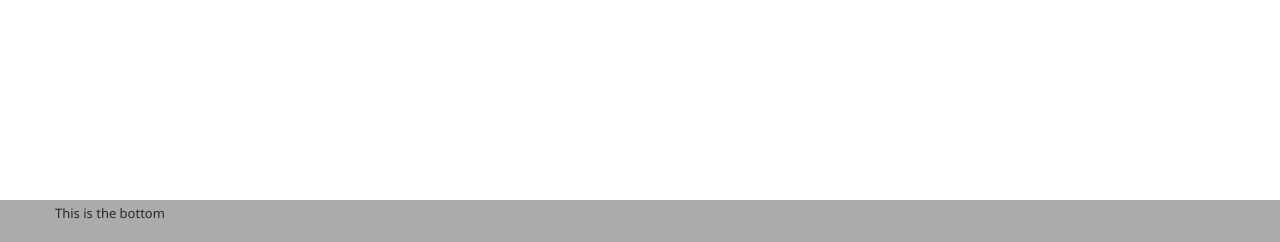
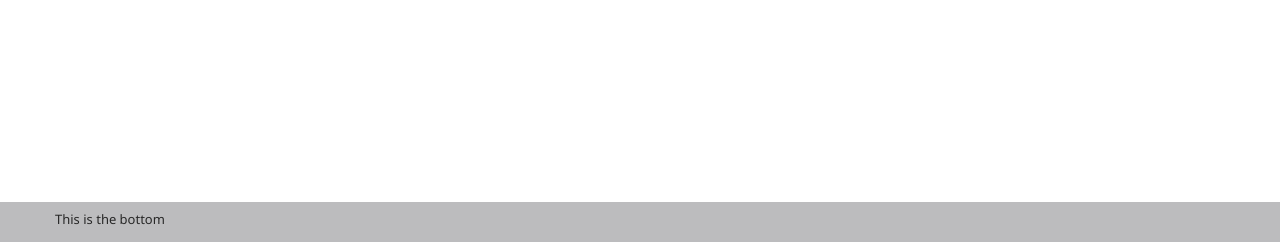
Before and after one commit to philipliou/Brew_Cloud, a PHP site: page / in a window 1280 px wide. Shown: the part 558-800 px from the top of the page. Run offline with PHP 8.4, Linux system fonts and the light colour scheme.

Commit message:
More style changes

```diff
--- a/css/style.css
+++ b/css/style.css
@@ -247,11 +247,24 @@ p {
 /*******************************************/
 /************* GENERIC CLASSES *************/
 /*******************************************/
+.wrapper {
+  min-height: 100%;
+  height: auto !important;
+  height: 100%;
+  margin: 0 auto -40px;
+  /* the bottom margin is the negative value of the footer's height */
+
+}
+.left {
+  float: left;
+}
+.right {
+  float: right;
+}
 /*******************************************/
 /***************** HEADER ******************/
 /*******************************************/
 header {
-  -ms-filter: "progid:DXImageTransform.Microsoft.Alpha(Opacity=@number100)";
   -moz-opacity: 0.9;
   -khtml-opacity: 0.9;
   opacity: 0.9;
@@ -272,19 +285,12 @@ header {
 /*******************************************/
 /***************** FOOTER ******************/
 /*******************************************/
-.wrapper {
-  min-height: 100%;
-  height: auto !important;
-  height: 100%;
-  margin: 0 auto -42px;
-  /* the bottom margin is the negative value of the footer's height */
-
+footer {
+  background-color: #bcbcbe;
+  color: inherit;
+  height: 36px;
+  padding-top: 4px;
 }
-footer {
-  background-color: #ababae;
-  color: inherit;
+.push {
+  height: 40px;
 }
-footer,
-.push {
-  height: 42px;
-}
--- a/index.php
+++ b/index.php
@@ -9,7 +9,7 @@
 <head>
 	<link href="css/bootstrap.css" rel="stylesheet" />
 	<link href="css/bootstrap-responsive.css" rel="stylesheet" />
-	<link href="http://www.stevepappas.net/css/style.css?a1" rel="stylesheet" />
+	<link href="css/style.css?a1" rel="stylesheet" />
 </head>
 <body>
 	<div class="wrapper">
--- a/less/colors.less
+++ b/less/colors.less
@@ -9,7 +9,7 @@
 
 @background-default: #FFF;
 @background-header: #28282A;
-@background-footer: #ABABAE;
+@background-footer: #BCBCBE;
 
 @error-message: #B22222;
 
--- a/less/style.less
+++ b/less/style.less
@@ -54,9 +54,9 @@ table
 
 .rounded-corners (@radius: 4px)
 {
-    border-radius: @radius;
     -webkit-border-radius: @radius;
     -moz-border-radius: @radius;
+    border-radius: @radius;
 }
 
 .border()
@@ -64,9 +64,8 @@ table
     border: 1px solid @border-color-light;
 }
 
-.transparent (@number: 0.5, @number100: 50)
+.transparent (@number: 0.5)
 {
-	-ms-filter:"progid:DXImageTransform.Microsoft.Alpha(Opacity=@number100)";
 	-moz-opacity: @number;
 	-khtml-opacity: @number;
 	opacity: @number;
@@ -145,13 +144,24 @@ p { line-height: inherit; padding: 4px 0 4px 0; }
 /************* GENERIC CLASSES *************/
 /*******************************************/
 
+.wrapper
+{
+	min-height: 100%;
+	height: auto !important;
+	height: 100%;
+	margin: 0 auto -40px; /* the bottom margin is the negative value of the footer's height */
+}
+
+.left { float: left; }
+.right { float: right; }
+
 /*******************************************/
 /***************** HEADER ******************/
 /*******************************************/
 
 header
 {
-	.transparent(0.9, 90);
+	.transparent(0.9);
 	background-color: @background-header;
 	color: @font-header;
 	height: 24px;
@@ -174,18 +184,12 @@ header
 /***************** FOOTER ******************/
 /*******************************************/
 
-.wrapper
-{
-	min-height: 100%;
-	height: auto !important;
-	height: 100%;
-	margin: 0 auto -42px; /* the bottom margin is the negative value of the footer's height */
-}
-
 footer
 {
 	background-color: @background-footer;
 	color: inherit;
+	height: 36px;
+	padding-top: 4px;
 }
 
-footer, .push { height: 42px; }
+.push { height: 40px; }
```
